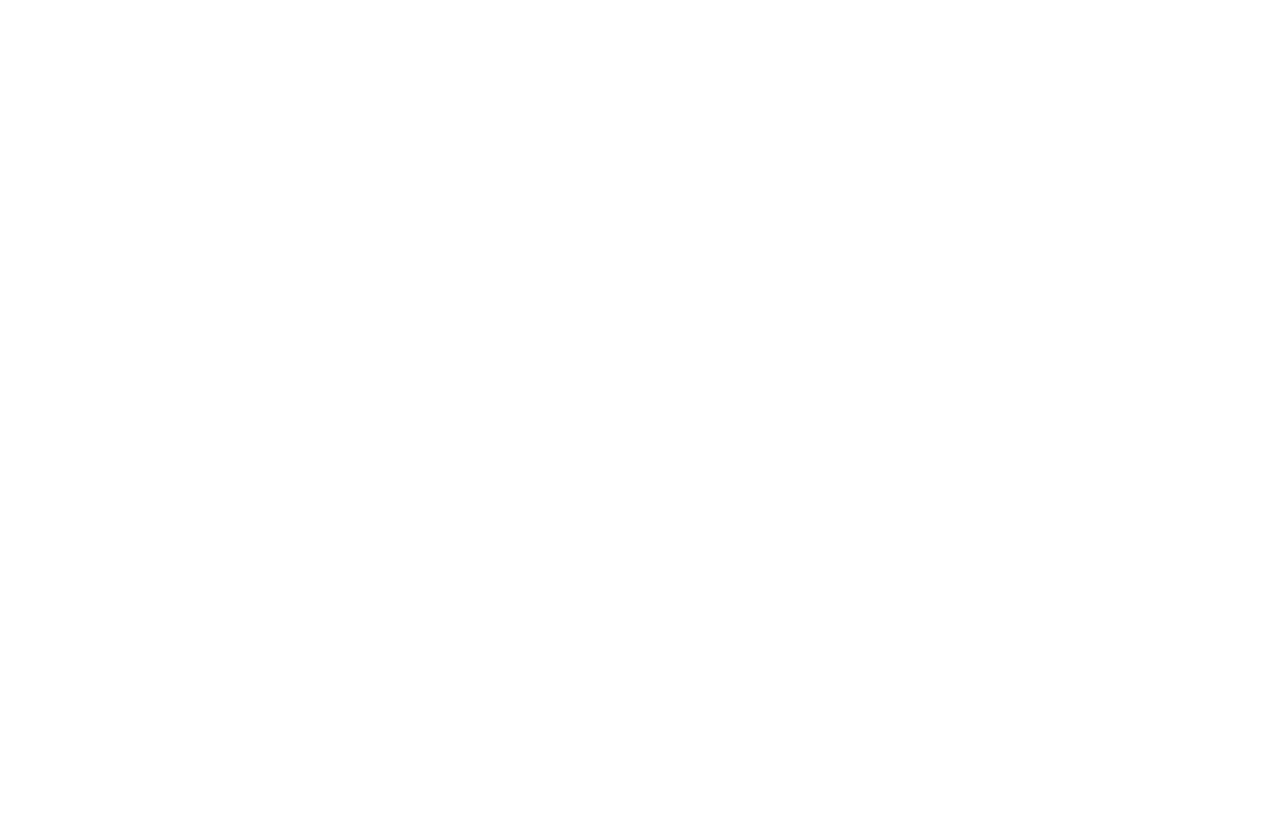
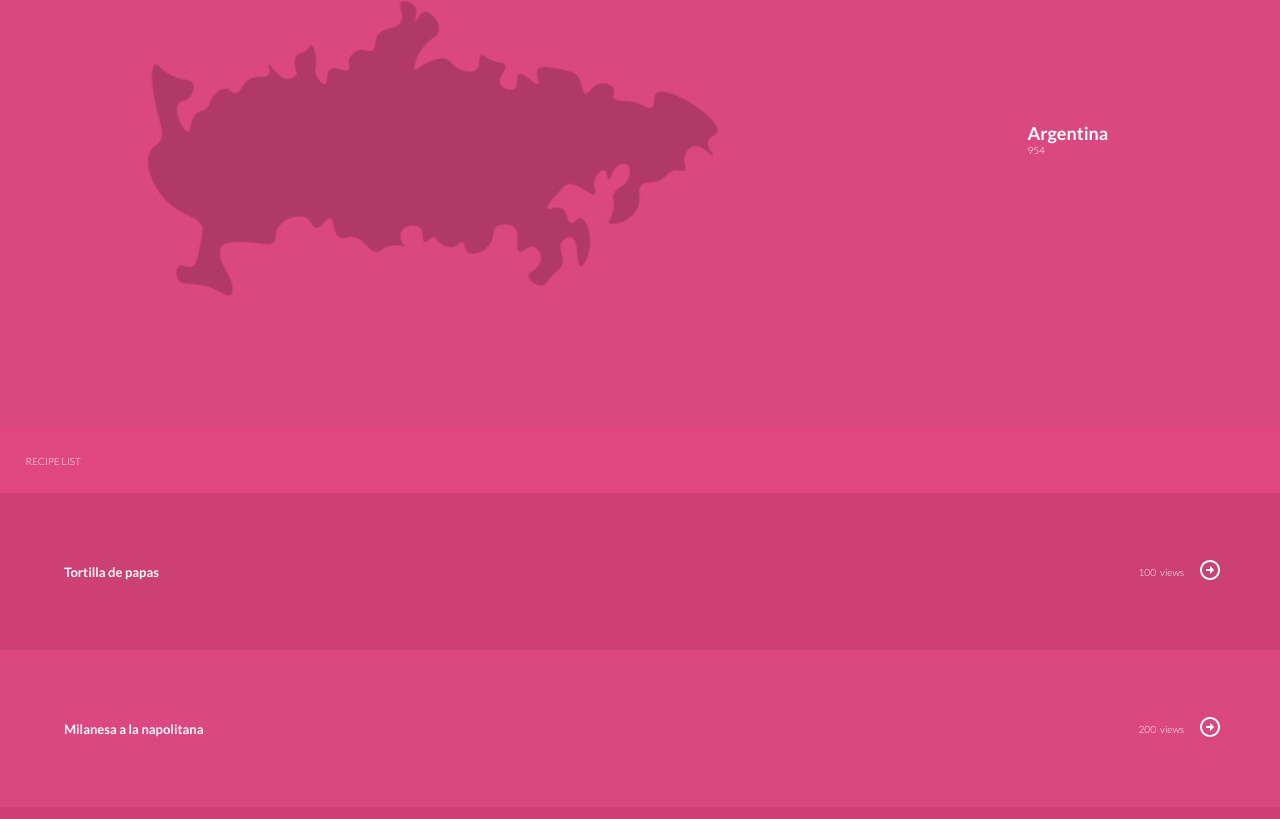
Before and after one commit to Nelitaa/I-love-food, a React (Create React App) app: page /list in a window 1280 px wide. Before the commit this address had no page. Shown: the part 221-1040 px from the top of the page. Before the commit the page ends 800 px from the top, so only its background shows below. Built offline with nearby package versions, Linux system fonts and the light colour scheme.

Commit message:
Add List page

```diff
--- a/src/App.css
+++ b/src/App.css
@@ -32,6 +32,7 @@
 
 .world-map-img {
   width: 45%;
+  padding: 10% 0 10% 1%;
 }
 
 .total-world-container-text {
@@ -85,5 +86,45 @@
   border: none;
   align-self: flex-end;
   background-color: transparent;
+  margin-left: 15%;
   cursor: pointer;
 }
+
+.list-recipes {
+  margin: 0;
+  padding: 0;
+}
+
+.recipe-container {
+  display: flex;
+  justify-content: space-between;
+  align-items: center;
+  background-color: #CC4074;
+  padding: 5%;
+}
+
+.recipe-container:nth-child(even) {
+  background-color: #DB4781;
+}
+
+.recipe-list-container-views {
+  display: flex;
+  align-items: center;
+}
+
+.recipe-views {
+  margin-right: 10%;
+}
+
+.name-country {
+  font-weight: bold;
+  font-size: large;
+  margin: 0;
+}
+
+.total-country {
+  display: flex;
+  justify-content: space-around;
+  align-items: center;
+  background-color: #DB4781;
+}
--- a/src/App.js
+++ b/src/App.js
@@ -2,6 +2,7 @@
 import './App.css';
 import Header from './components/Header';
 import Home from './pages/Home';
+import List from './pages/List';
 import Details from './pages/Details';
 
 function App() {
@@ -10,6 +11,7 @@
       <Header />
       <Routes>
         <Route path="/" element={<Home />} />
+        <Route path="/list" element={<List />} />
         <Route path="/details" element={<Details />} />
       </Routes>
     </div>
--- a/src/components/Countries.js
+++ b/src/components/Countries.js
@@ -4,6 +4,7 @@
 import Country13 from '../assets/images/country-1-3.png';
 import Country21 from '../assets/images/country-2-1.png';
 import Country22 from '../assets/images/country-2-2.png';
+import Country23 from '../assets/images/country-2-3.png';
 
 const Countries = () => (
   <ul className="countries-container">
@@ -32,6 +33,11 @@
       NameCountry="Colombia"
       ImageCountry={Country22}
     />
+    <Country
+      idCountry={6}
+      NameCountry="Ecuador"
+      ImageCountry={Country23}
+    />
   </ul>
 );
 
--- /dev/null
+++ b/src/pages/List.js
@@ -0,0 +1,67 @@
+import React from 'react';
+import Country11 from '../assets/images/country-1-1.png';
+import ShowIcon from '../assets/images/ShowIcon.png';
+
+const List = () => {
+  const recipes = [
+    {
+      id: 1,
+      name: 'Tortilla de papas',
+      views: 100,
+    },
+    {
+      id: 2,
+      name: 'Milanesa a la napolitana',
+      views: 200,
+    },
+    {
+      id: 3,
+      name: 'Asado',
+      views: 300,
+    },
+    {
+      id: 4,
+      name: 'Empanadas',
+      views: 400,
+    },
+    {
+      id: 5,
+      name: 'Pizza',
+      views: 500,
+    },
+    {
+      id: 6,
+      name: 'Ensalada César',
+      views: 600,
+    },
+  ];
+
+  return (
+    <div>
+      <section className="total-country">
+        <img className="world-map-img" src={Country11} alt="Country" />
+        <div className="total-world-container-text">
+          <h2 className="name-country">Argentina</h2>
+          <p className="text-views">954</p>
+        </div>
+      </section>
+      <div className="recipes-country">RECIPE LIST</div>
+      <ul className="list-recipes">
+        {recipes.map((recipe) => (
+          <li className="recipe-container" key={recipe.id}>
+            <h2 className="country-text">{recipe.name}</h2>
+            <div className="recipe-list-container-views">
+              <p className="text-views">
+                <span className="recipe-views">{recipe.views}</span>
+                views
+              </p>
+              <button type="button" className="show-icon"><img src={ShowIcon} alt="Show icon" /></button>
+            </div>
+          </li>
+        ))}
+      </ul>
+    </div>
+  );
+};
+
+export default List;
```
Also changed, not shown: src/assets/images/country-2-3.png, src/assets/images/world-map.png.
